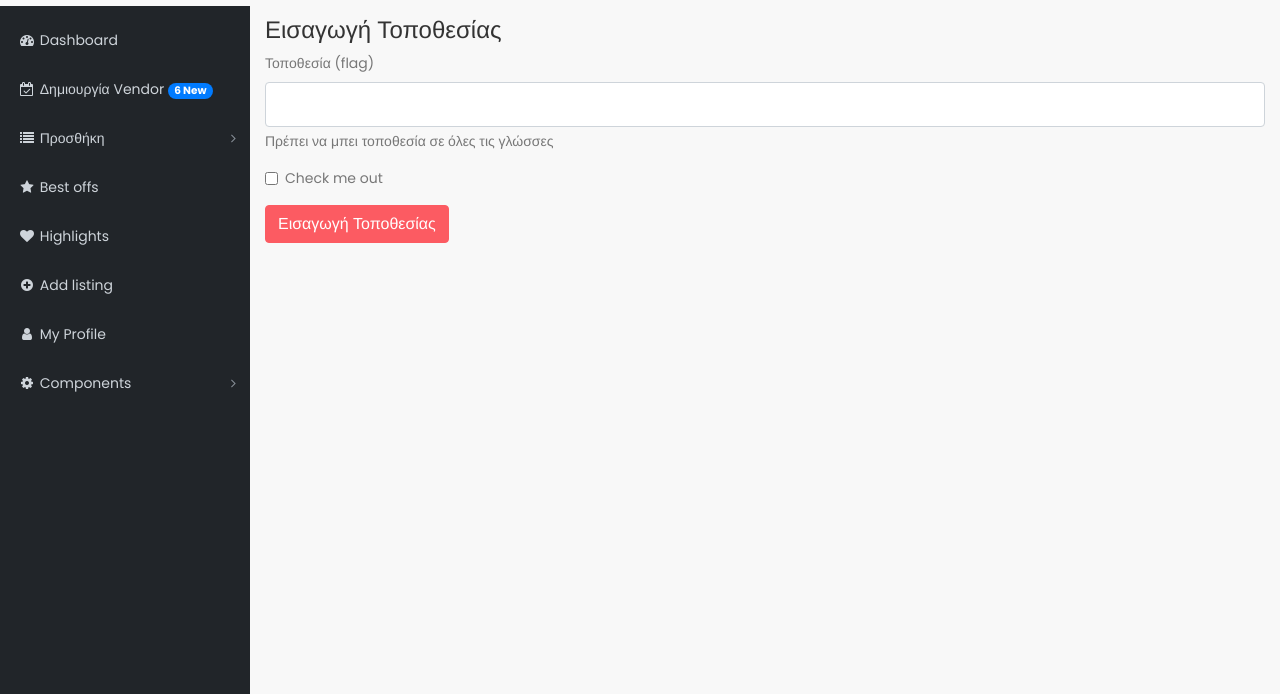
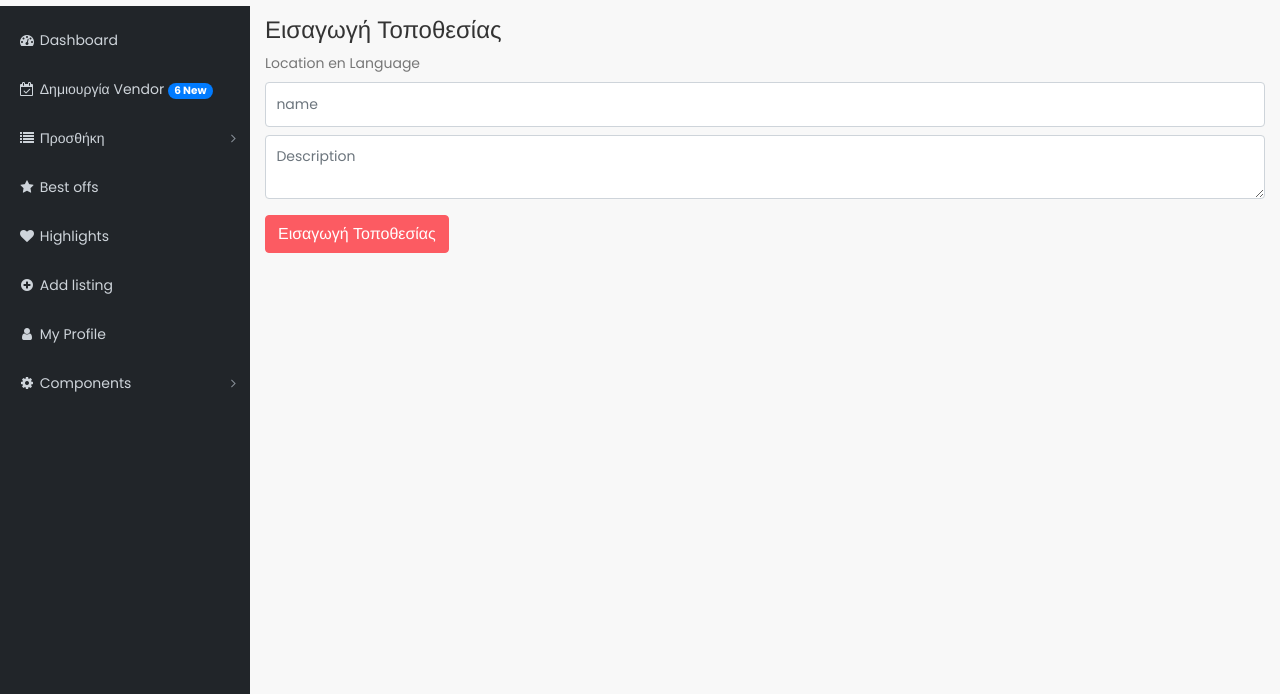
Before and after one commit to TechIns-Software/valuepass, a PHP site: page /admin/add_location.php in a window 1280 px wide. Shown: the part 56-750 px from the top of the page. Run offline with PHP 8.4, Linux system fonts and the light colour scheme; tables that the repository leaves empty hold one stand-in row (values such as "Sample post").

Commit message:
Complete add Destination function

```diff
--- a/admin/add_location.php
+++ b/admin/add_location.php
@@ -1,6 +1,14 @@
 <?php
+if (!isset($conn)) {
+    include '../connection.php';
+}
+
 $title = "Προσθήκη Τοποθεσίας";
 include_once "header.php";
+include 'admin_library.php';
+
+$languages =  getAllLanguages($conn) ;
+
 ?>
 
 <div class="content-wrapper">
@@ -9,30 +17,29 @@ include_once "header.php";
             <h4>Εισαγωγή Τοποθεσίας</h4>
         </div>
 
-        <form id="myform">
+        <form id="locationform">
 
             <?php
             // for each language the admin has to enter a location
             // TODO : WHILE LOOP WHITH ALL THE LANGUAGES WITH INPUTS
-            ?>
+
+            foreach ($languages as $language ) {  ?>
 
             <div class="mb-3">
-                <label for="exampleInputEmail1" class="form-label">Τοποθεσία (flag)</label>
-                <input type="email" class="form-control" id="exampleInputEmail1" aria-describedby="emailHelp">
-                <div id="emailHelp" class="form-text">Πρέπει να μπει τοποθεσία σε όλες τις γλώσσες</div>
+                <label for="exampleInputEmail1" class="form-label">Location <?php echo  $language[1] ?> Language</label>
+                <input type="text" name="loc<?php echo  $language[0] ?>" class="form-control" id="locname<?php echo  $language[0] ?>" placeholder="name">
+                <textarea  name="des<?php echo  $language[0] ?>"   id="locdescription<?php echo  $language[0] ?>" class="form-control my-2" cols="30" rows="2"  placeholder="Description"></textarea>
             </div>
-            <div class="mb-3 form-check">
-                <input type="checkbox" class="form-check-input" id="exampleCheck1">
-                <label class="form-check-label" for="exampleCheck1">Check me out</label>
-            </div>
-            <button type="submit" class="btn btn-primary">Εισαγωγή Τοποθεσίας</button>
+            <?php   }  ?>
+
+            <button type="submit" class="btn btn-primary" id="addlocationbtn">Εισαγωγή Τοποθεσίας</button>
         </form>
     </div>
 </div>
 
 
-
-
+<script src="js/conn.js"></script>
+<script src="js/add_location.js"></script>
 
 <?php
 
--- /dev/null
+++ b/admin/admin_library.php
@@ -0,0 +1,65 @@
+<?php
+
+//Get all Languages
+function getAllLanguages($conn)
+{
+    $query = "Select * FROM language";
+    $stmt = $conn->prepare($query);
+    $stmt->execute();
+    $id = $language = $icon = '';
+    $stmt->bind_result($id, $language, $icon);
+    $languages = [];
+    while ($stmt->fetch()) {
+        array_push($languages, [$id, $language, $icon]);
+    }
+    $stmt->close();
+    return $languages;
+}
+
+// Get last inserted id
+function lastInstertedid($conn)
+{
+    $query = "SELECT id FROM destination ORDER BY id DESC LIMIT 0, 1";
+    $stmt = $conn->prepare($query);
+
+    if ($stmt->execute()) {
+        $last_id = -1;
+        $stmt->bind_result($last_id);
+        while ($stmt->fetch()) {
+        }
+
+        if ($last_id == -1) {
+            $message = "Wrong Credential";
+        } else {
+            $message = "Success";
+        }
+    }
+    // echo json_encode([$message]);
+    $stmt->close();
+    return  $last_id;
+}
+
+
+// Add one row in Destinations
+function addrowDestination($conn, $id)
+{
+    $query = "INSERT INTO `destination`(`id`) VALUES ($id)";
+    $stmt = $conn->prepare($query);
+    $stmt->execute();
+    $stmt->close();
+}
+
+
+
+function AddLocationTranslate($conn, $idlang, $iddest, $name, $descr)
+{
+    $query = "INSERT INTO `destinationtranslate`(`idLanguage`, `idDestination`, `name`, `description`) VALUES (?,?,?,?)";
+    $stmt = $conn->prepare($query);
+    $stmt->bind_param('iiss', $idlang, $iddest, $name, $descr);
+    if ($stmt->execute()) {
+        echo json_encode(["success", "Επιτυχής Προσθήκη Περιοχής"]);
+    } else {
+        echo json_encode(["fail", "Υπήρξε Κάποιο Θέμα"]);
+    }
+    $stmt->close();
+}
--- a/admin/footer.php
+++ b/admin/footer.php
@@ -5,14 +5,14 @@
     <!-- Core plugin JavaScript-->
     <script src="..\assets\js\jquery.easing.min.js"></script>
     <!-- Page level plugin JavaScript-->
-    <script src="..\assets\js\Chart.js"></script>
+    <!-- <script src="..\assets\js\Chart.js"></script> -->
     <script src="..\assets\js\jquery.dataTables.js"></script>
     <script src="..\assets\js\dataTables.bootstrap4.js"></script>
 	   <script src="..\assets\js\jquery.magnific-popup.min.js"></script>
     <!-- Custom scripts for all pages-->
     <script src="..\assets\js\admin.js"></script>
 	   <!-- Custom scripts for this page-->
-    <script src="..\assets\js\admin-charts.js"></script>
+    <!-- <script src="..\assets\js\admin-charts.js"></script> -->
 
 </body>
 </html>
--- /dev/null
+++ b/admin/js/add_location.js
@@ -0,0 +1,48 @@
+
+
+document.getElementById('addlocationbtn').addEventListener(
+    'click', (e)=> {
+        e.preventDefault();
+        const datalocations = $("#locationform").serializeArray();
+        const  numberofloc =  datalocations.length/ 2;
+
+        // const data = {};
+        // for (const aa in datalocations) {
+        //     const {name, value} = datalocations[aa];
+
+        //     data[`${name}`] = value;
+        // }
+
+       const empty = datalocations.find(element => element['value'] == "");
+       if (!empty){
+           alert("Πρέπει να συμπληρώσεις όλα τα πεδία");
+       }else{
+
+        const data1=[];
+        for (let i = 0; i <datalocations.length; i+=2) {
+            const name = datalocations[i]['name'];
+            const nameval = datalocations[i]['value'];
+            const description = datalocations[i+1]['name'];
+            const descriptionval= datalocations[i+1]['value'];
+            data1.push([name,nameval,description,descriptionval]);
+        }
+
+        url ="admin_actions.php",
+        $.ajax({
+            type: "POST",
+            url: url,
+            data: {
+                data : data1,
+                action : 'addlocation',
+                numberoflocations : numberofloc
+            }
+
+        });
+       }
+
+
+
+
+
+    }
+);
--- /dev/null
+++ b/admin/js/conn.js
@@ -0,0 +1,15 @@
+function getAjax(data, callbackFnc, relativePosition='', url='admin_actions.php') {
+    $.ajax({
+        type: "POST",
+        url: relativePosition + url,
+        data: data,
+        success: callbackFnc,
+        dataType: "json",
+        // error: (error, typeError, cc) => {
+        //     console.log(error);
+        //     console.log(typeError);
+        //     console.log(cc);
+        // }
+    });
+
+}
```
Also changed, not shown: admin/admin_actions.php (added, +36 -0 lines).
